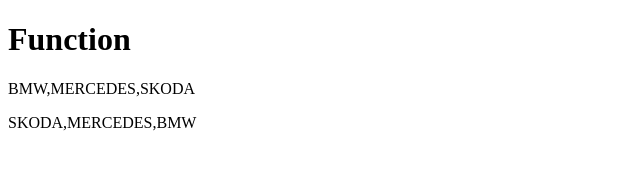
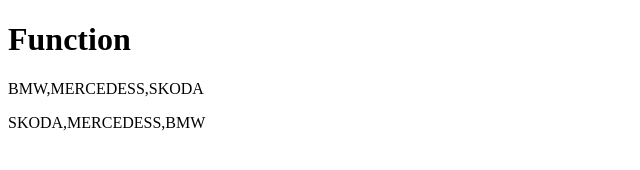
Before and after one commit to GiannhsMosx/11thsite, a plain HTML site: page index.html in a window 1280 px wide. Shown: the full height of the page, 0-640 px from the left. Drawn offline with Linux system fonts and the light colour scheme.

Commit message:
Update index.html

```diff
--- a/index.html
+++ b/index.html
@@ -13,7 +13,7 @@
 
 <script>
 
-const cars = ["BMW", "SKODA", "MERCEDES"];
+const cars = ["BMW", "SKODA", "MERCEDESS"];
 
 let carssort = cars.sort();
 
```
